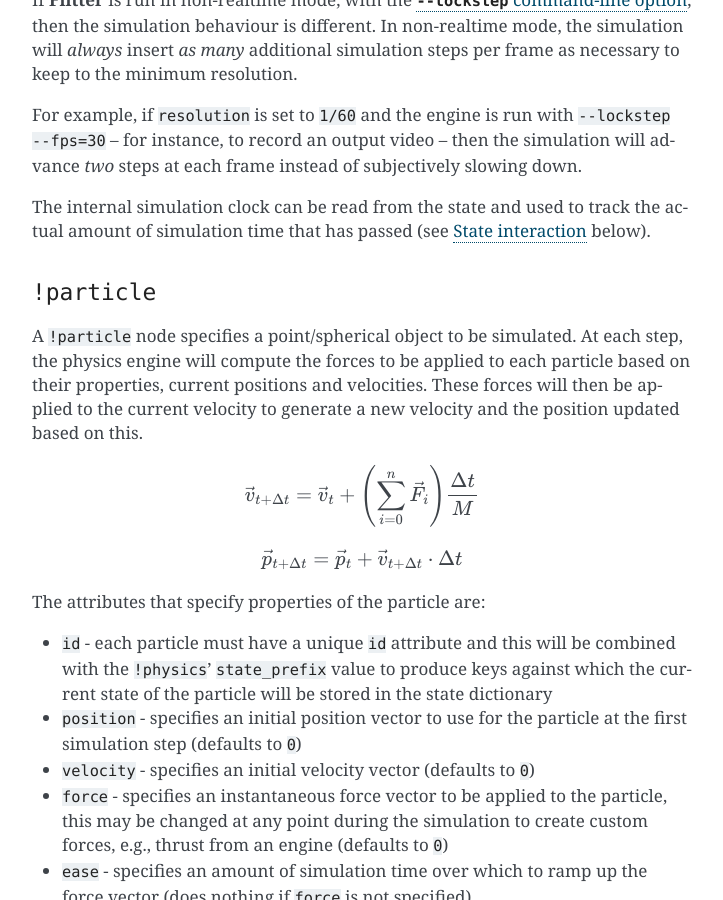
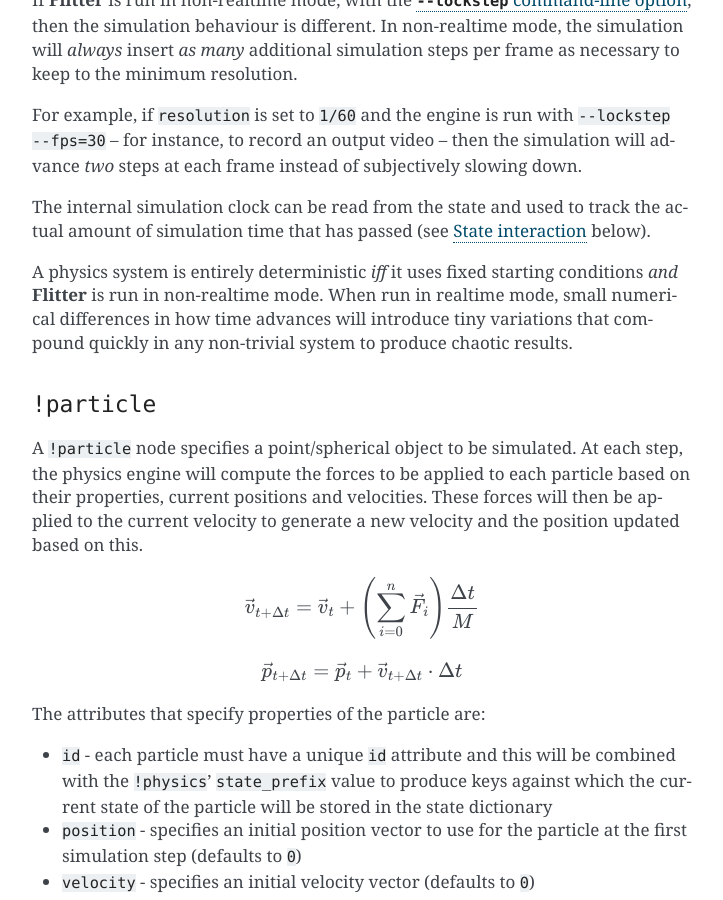
Before and after one commit to jonathanhogg/flitter, a Sphinx documentation site: the page built from docs/physics.md, in a window 1280 px wide and 900 px high, scrolled down 2393 px. Shown: the whole window, without its empty margins (388-1111 px from the left). Built offline with Sphinx 7.4.7, drawn with Linux system fonts in a browser that asks for light colours.

Commit message:
Start frame time at zero in `--lockstep`
This allows physics systems to be run deterministically.

```diff
--- a/docs/physics.md
+++ b/docs/physics.md
@@ -107,6 +107,12 @@ slowing down.
 The internal simulation clock can be read from the state and used to track the
 actual amount of simulation time that has passed (see [State
 interaction](#state-interaction) below).
+
+A physics system is entirely deterministic *iff* it uses fixed starting
+conditions *and* **Flitter** is run in non-realtime mode. When run in realtime
+mode, small numerical differences in how time advances will introduce tiny
+variations that compound quickly in any non-trivial system to produce chaotic
+results.
 
 ### `!particle`
 
```
Also changed, not shown: docs/language.md (+3 -2 lines), 1 other file.
